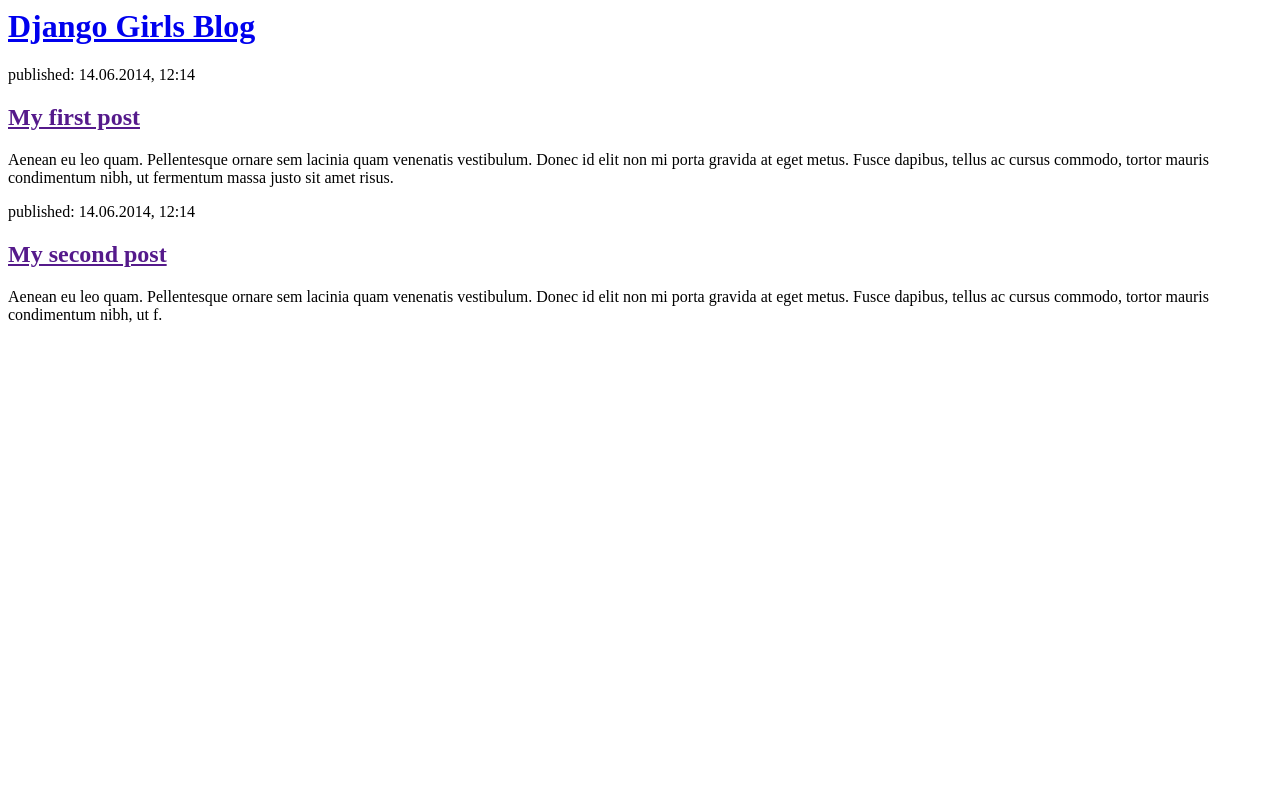
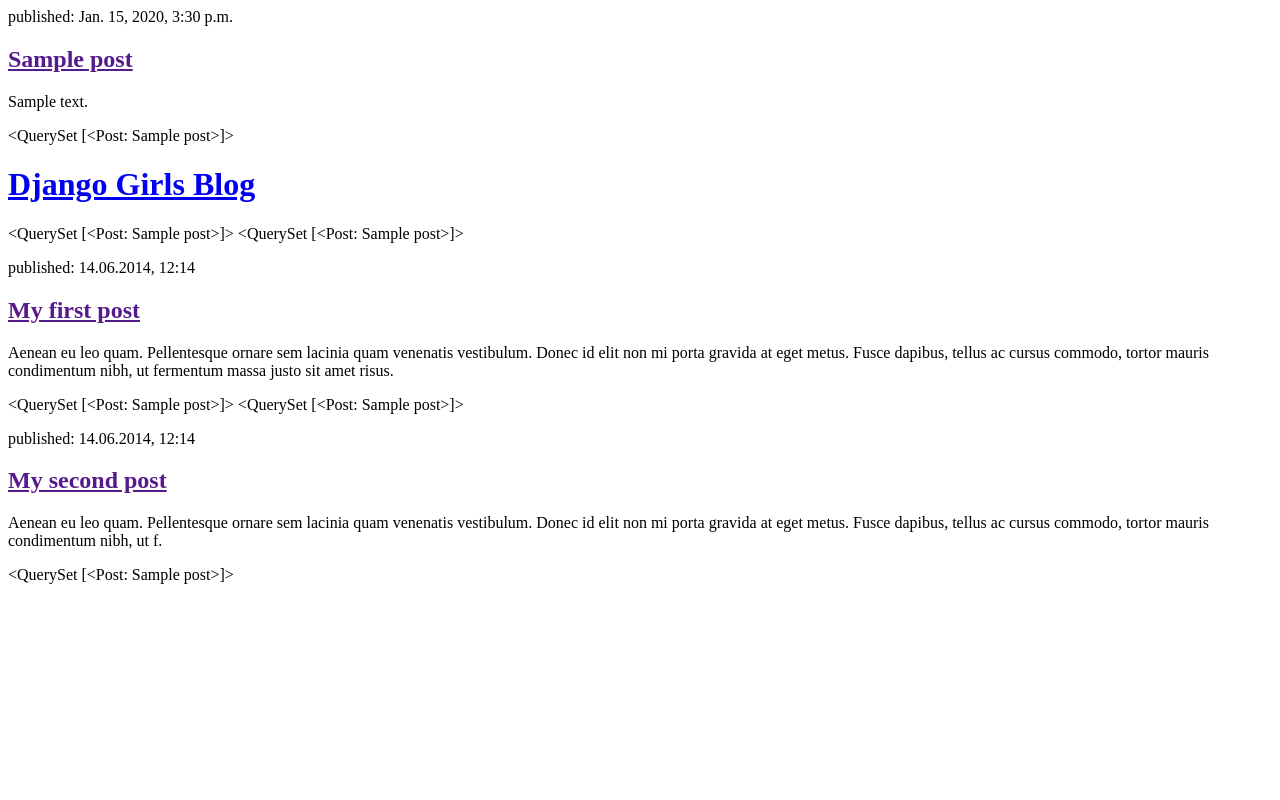
Before and after one commit to shabzcc/my-first-blog, a Django app: template blog/templates/blog/post_list.html in a window 1280 px wide. Run offline with Django 3.2, Linux system fonts and the light colour scheme; the template is opened without the code that fills it: values that come from a table or form of the project are taken from there, others are empty; tables that the repository leaves empty hold one stand-in row (values such as "Sample post").

Commit message:
Modified templates to display posts from database

```diff
--- a/blog/templates/blog/post_list.html
+++ b/blog/templates/blog/post_list.html
@@ -3,20 +3,27 @@
         <title>Django Girls blog</title>
     </head>
     <body>
-        <div>
+    {% for post in posts %}
+    <div>
+        <p>published: {{ post.published_date }}</p>
+        <h2><a href="">{{ post.title }}</a></h2>
+        <p>{{ post.text|linebreaksbr }}</p>
+    </div>
+{% endfor %}
+        {{ posts }}
             <h1><a href="/">Django Girls Blog</a></h1>
-        </div>
+        {{ posts }}
 
-        <div>
+        {{ posts }}
             <p>published: 14.06.2014, 12:14</p>
             <h2><a href="">My first post</a></h2>
             <p>Aenean eu leo quam. Pellentesque ornare sem lacinia quam venenatis vestibulum. Donec id elit non mi porta gravida at eget metus. Fusce dapibus, tellus ac cursus commodo, tortor mauris condimentum nibh, ut fermentum massa justo sit amet risus.</p>
-        </div>
+        {{ posts }}
 
-        <div>
+        {{ posts }}
             <p>published: 14.06.2014, 12:14</p>
             <h2><a href="">My second post</a></h2>
             <p>Aenean eu leo quam. Pellentesque ornare sem lacinia quam venenatis vestibulum. Donec id elit non mi porta gravida at eget metus. Fusce dapibus, tellus ac cursus commodo, tortor mauris condimentum nibh, ut f.</p>
-        </div>
+        {{ posts }}
     </body>
 </html>
```
Also changed, not shown: blog/views.py (+5 -3 lines).
